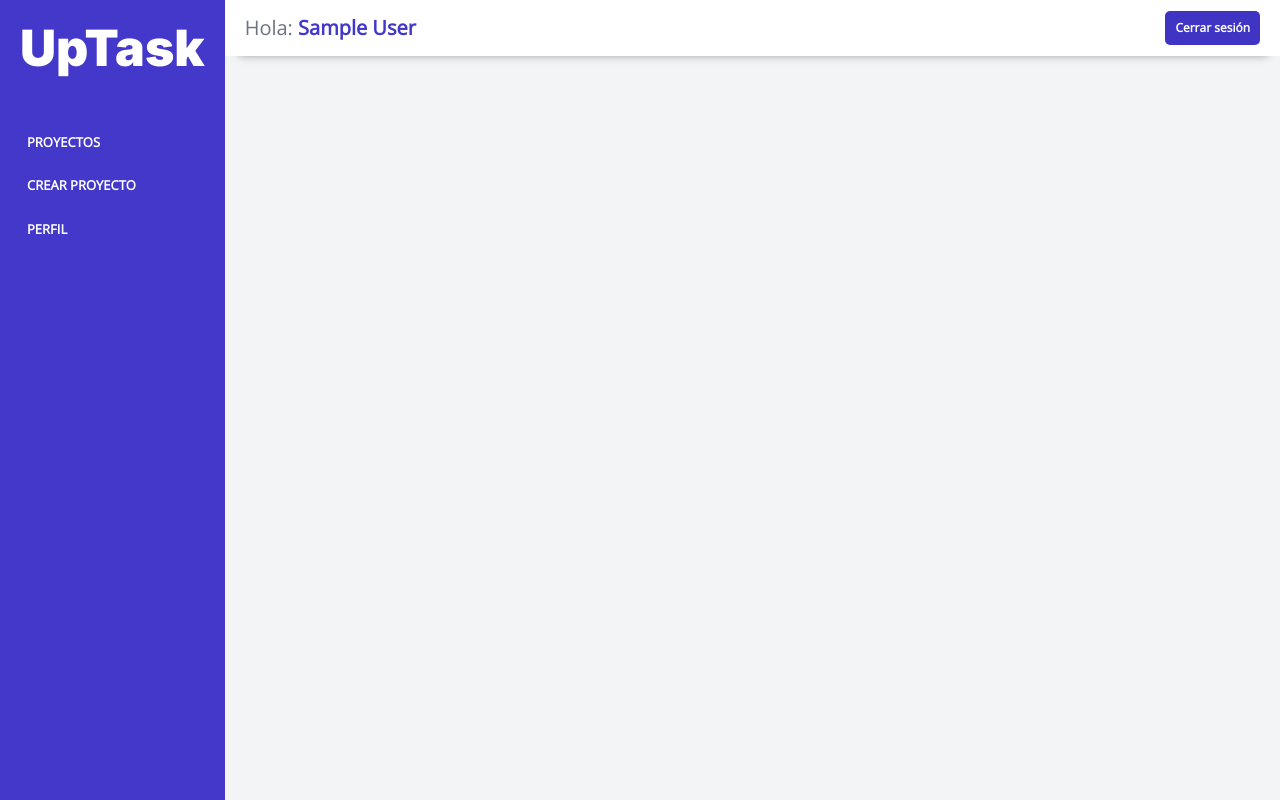
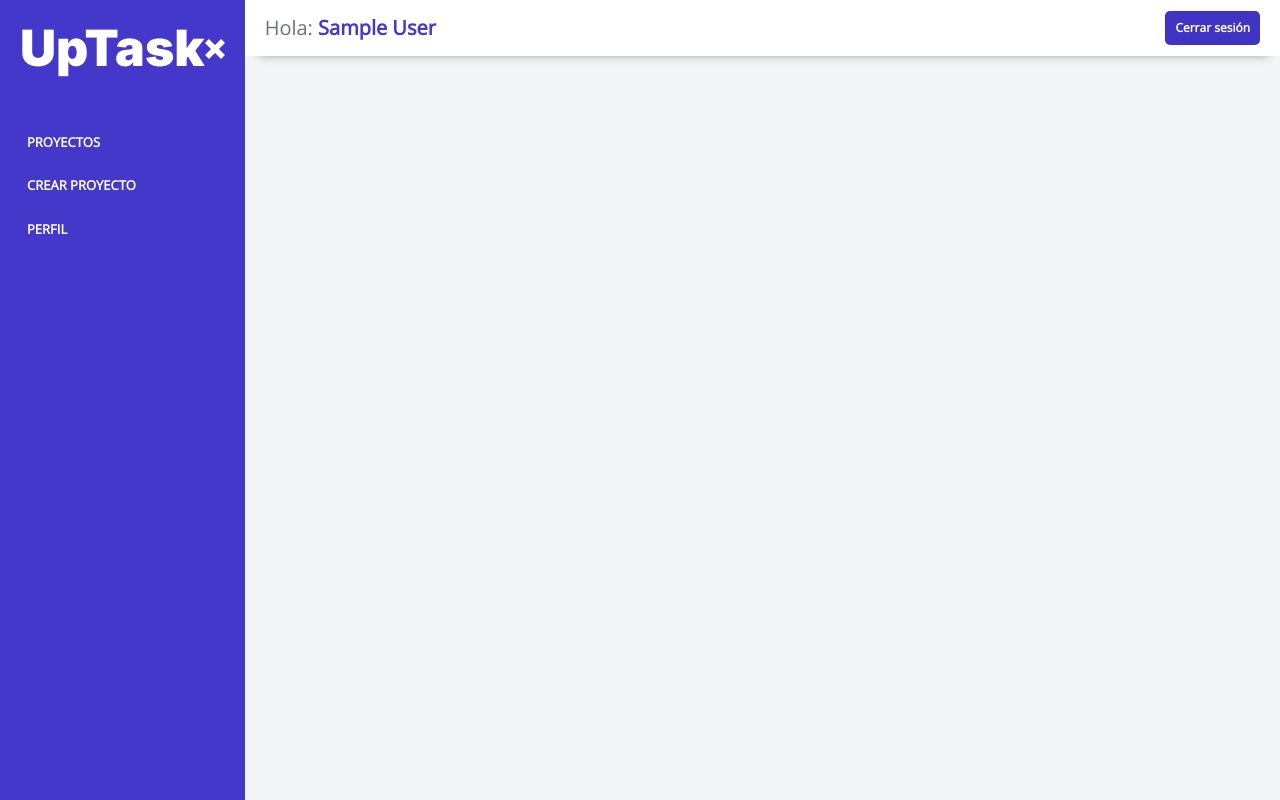
Before and after one commit to colidom/UpTaskMVC, a PHP site: the page made by views/dashboard/header-dashboard.php in a window 1280 px wide. Run offline with PHP 8.4, Linux system fonts and the light colour scheme; the template is opened without the code that fills it, so the values that code supplies are empty; the visitor is signed in with stand-in values (Sample User, id 1).

Commit message:
Mostrando / Ocultando el Menú

```diff
--- a/src/scss/dashboard/_sidebar.scss
+++ b/src/scss/dashboard/_sidebar.scss
@@ -25,6 +25,10 @@
         }
     }
 
+    &.ocultar {
+        opacity: 0;
+    }
+
     @include m.tablet {
         height: 100%;
         opacity: 1;
@@ -32,11 +36,32 @@
         background-color: v.$indigo;
     }
 
-    h2 {
-        color: v.$blanco;
-        margin: 0;
-        text-align: center;
+    .contenedor-sidebar {
+        display: flex;
+        justify-content: space-between;
+        align-items: center;
+
+        h2 {
+            color: v.$blanco;
+            margin: 0;
+            text-align: center;
+        }
+
+        .cerrar-menu {
+            display: flex;
+            justify-content: center;
+            height: 2rem;
+            width: 2rem;
+
+            img {
+                &:hover {
+                    cursor: pointer;
+                }
+            }
+        }
     }
+
+
 
     .sidebar-nav {
         margin-top: 5rem;
--- a/views/templates/sidebar.php
+++ b/views/templates/sidebar.php
@@ -1,5 +1,11 @@
 <aside class="sidebar">
-    <h2>UpTask</h2>
+    <div class="contenedor-sidebar">
+        <h2>UpTask</h2>
+
+        <div class="cerrar-menu">
+            <img src="build/img/cerrar.svg" alt="imagen cerrar menu" id="cerrar-menu">
+        </div>
+    </div>
 
     <nav class="sidebar-nav">
         <a class="<?php echo ($titulo === 'Proyectos') ? 'activo' : ''; ?>" href="/dashboard">Proyectos</a>
```
Also changed, not shown: src/js/app.js (+12 -1 lines), public/build/css/app.css, public/build/js/app.js, 1 other file.
